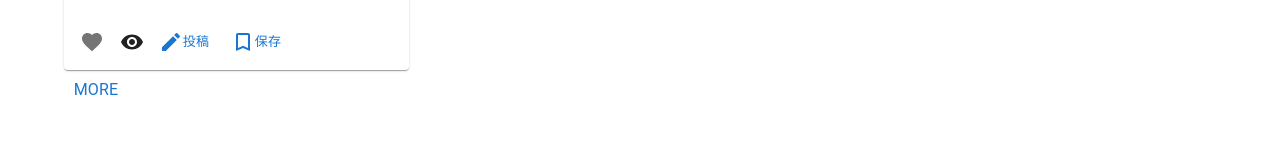
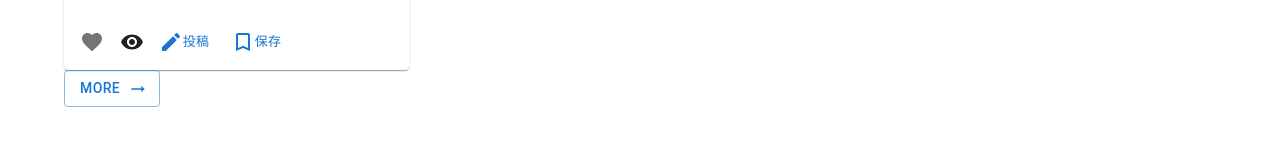
Before and after one commit to monstera3/ato, a React (Create React App) app: page / in a window 1280 px wide. Shown: the part 435-580 px from the top of the page. Built offline with nearby package versions, Linux system fonts and the light colour scheme.

Commit message:
style: change アイコン付きのボタン

```diff
--- a/src/components/FeaturedExhibition.tsx
+++ b/src/components/FeaturedExhibition.tsx
@@ -13,6 +13,7 @@
 import BookmarkBorderIcon from '@mui/icons-material/BookmarkBorder';
 import RemoveRedEyeIcon from '@mui/icons-material/RemoveRedEye';
 import CreateIcon from '@mui/icons-material/Create';
+import ArrowRightAltIcon from '@mui/icons-material/ArrowRightAlt';
 
 
 export const FeaturedExhibition=()=> {
@@ -54,12 +55,9 @@
             <Button size="small"><BookmarkBorderIcon/>保存</Button>
           </CardActions>
         </Card>
-        <Button>
-          <Typography gutterBottom variant="subtitle1" component="p">
-            more
-          </Typography>
+        <Button variant="outlined" endIcon={<ArrowRightAltIcon />}>
+          more
         </Button>
-
       </Container>
 
     </div>
```
